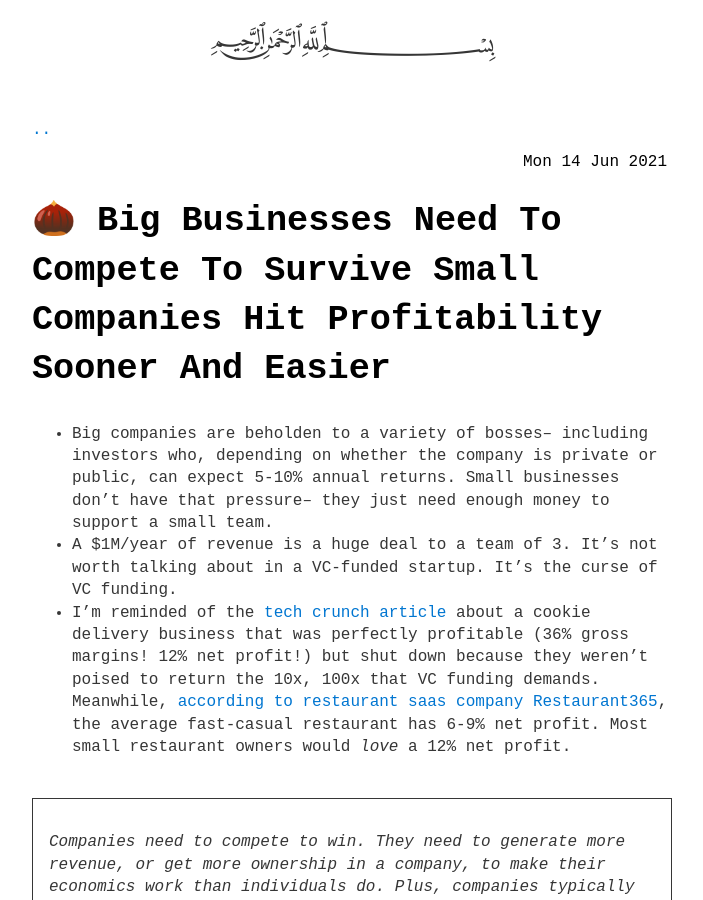
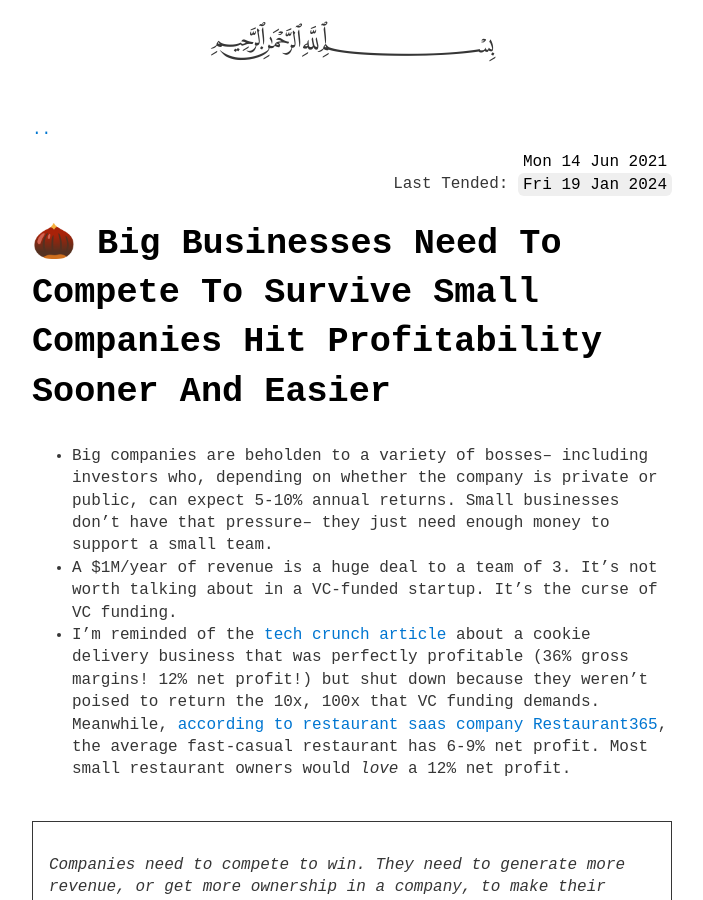
Before and after one commit to person-al/person-al.github.io, a Jekyll site: the page built from _posts/2021-06-14-🌰-big-businesses-need-to-compete-to-survive--small-companies-hit-profitability-sooner-and-easier.md, in a window 1280 px wide and 900 px high. Shown: the whole window, without its empty margins (288-991 px from the left). Built offline with Jekyll 4.4.1, drawn with Linux system fonts in a browser that asks for light colours; some of the changed text lies outside the part shown.

Commit message:
fixing updated at date

```diff
--- a/_posts/2021-06-14-🌰-big-businesses-need-to-compete-to-survive--small-companies-hit-profitability-sooner-and-easier.md
+++ b/_posts/2021-06-14-🌰-big-businesses-need-to-compete-to-survive--small-companies-hit-profitability-sooner-and-easier.md
@@ -1,11 +1,12 @@
 ---
 category: "\U0001F330"
 date: 2021-06-14 sooner and easier\\n"
+last_modified_at: 2024-01-19
 layout: post
 status: published
 tags: business, economics
 updates:
-- date: 2024-01-20
+- date: 2024-01-19
   text: Added commonplace book with Gabrielle de la Puente quote about the challenges
     of running a one-person business.
 ---
```
